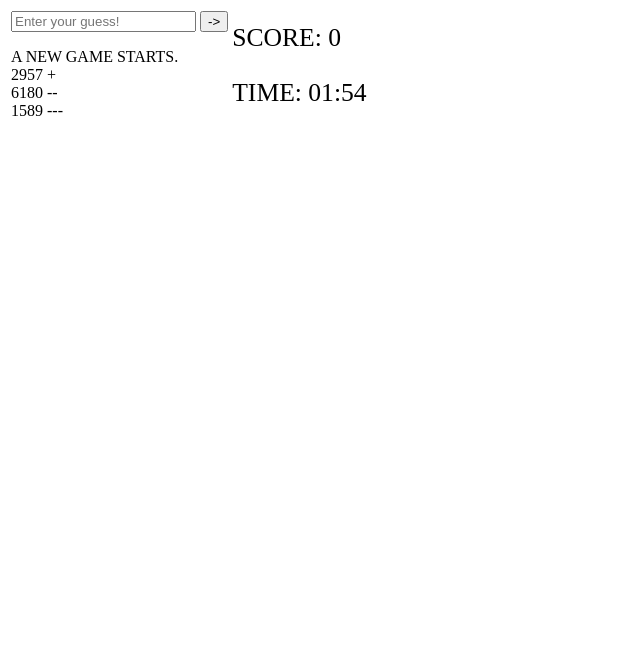
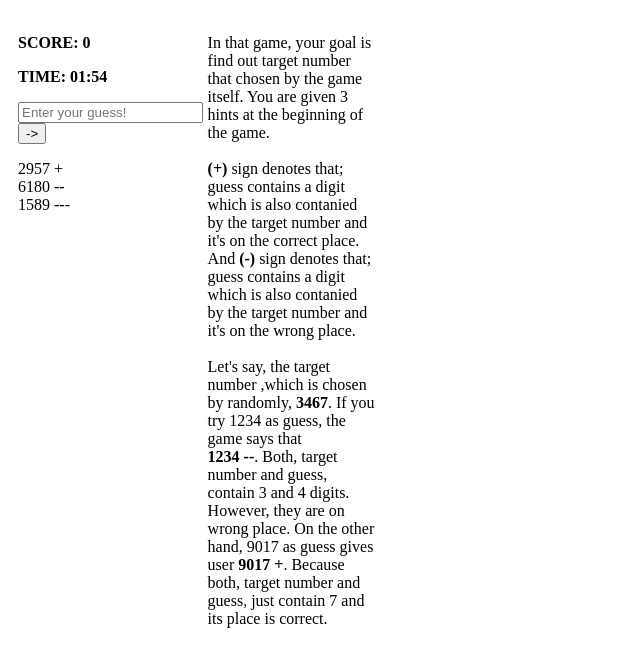
Before and after one commit to ekremdemirhan/guessTheNumber, a website: page index.html in a window 1280 px wide. Shown: the whole page, without its empty margins (0-640 px from the left). Drawn offline with Linux system fonts and the light colour scheme.

Commit message:
Game description is added. Some changes on page. The most recent user guess is shown on the top of all guesses.

```diff
--- a/index.html
+++ b/index.html
@@ -1,26 +1,48 @@
 <html>
 <meta name="viewport" content="width=device-width, initial-scale=1.0">
 <head>
+    <style>
+        * {
+            box-sizing: border-box;
+        }
+
+        .column {
+            float: left;
+            width: 15%;
+            padding: 10px;
+        }
+
+        .row:after {
+            content: "";
+            display: table;
+            clear: both;
+        }
+    </style>
 </head>
 
 <body onload="setupGame()">
 <script type="text/javascript" src="./index.js"></script>
 
-<table>
-    <colgroup>
-        <col>
-        <col>
-    </colgroup>
-    <td>
-        <input  id="userGuess" type="text" placeholder="Enter your guess!"/>
+
+<div class="row">
+    <div class="column">
+        <p id="score" style="font-size:100%; font-weight: bolder"></p>
+        <p id="timer" style="font-size:100%; font-weight: bolder"></p>
+        <input id="userGuess" type="text" placeholder="Enter your guess!"/>
         <input id="getUserGuess" type="button" onClick="getUserInput()" value="->"/>
         <p id="guesses"></p>
-    </td>
-    <td>
-        <p id="score" style="font-size:160%;"></p>
-        <p id="timer" style="font-size:160%;"></p>
-    </td>
-</table>
+    </div>
+    <div class="column">
+        <p id="gameDescription" style="font-size:100%;">In that game, your goal is find out target number that chosen by the game itself.
+            You are given 3 hints at the beginning of the game.<br><br>
+            <b>(+)</b> sign denotes that; guess contains a digit which is also contanied by the target number and it's on the correct place.
+            And <b>(-)</b> sign denotes that; guess contains a digit which is also contanied by the target number and it's on the wrong place. <br><br>
+            Let's say, the target number ,which is chosen by randomly, <b>3467</b>. If you try 1234 as guess, the game says that<br> <b>1234 --</b>.
+            Both, target number and guess, contain 3 and 4 digits. However, they are on wrong place. On the other hand, 9017 as guess gives user <b>9017 +</b>.
+            Because both, target number and guess, just contain 7 and its place is correct.
+        </p>
+    </div>
+</div>
 
 
 <input id="newGame" type="button" hidden="true" onclick="setupGame()" value="Start A New Game">
--- a/index.js
+++ b/index.js
@@ -1,9 +1,9 @@
 const digitArr = ['1', '2', '3', '4', '5', '6', '7', '8', '9', '0'];
 const successMessage = " IS CORRECT !! <br>";
-const failMessage = " WAS THE ANSWER. <br> YOU CAN NOT SOLVE IT :( <br>";
+const failMessage = " WAS THE ANSWER. <br> GAME OVER. <br>";
 const sleep = (milliseconds) => {
     return new Promise(resolve => setTimeout(resolve, milliseconds))
-}
+};
 
 var target;
 var remainingTime = 120;
@@ -15,14 +15,12 @@ function setupGame() {
     document.getElementById("userGuess").hidden = false;
     document.getElementById("getUserGuess").hidden = false;
     document.getElementById("newGame").hidden = true;
-    document.getElementById("guesses").innerHTML = "A NEW GAME STARTS. <br>";
+    document.getElementById("guesses").innerHTML = "";
     document.getElementById("score").innerHTML = "SCORE: " + score + "<br>";
     target = randomTarget();
     hint(target);
     remainingTime = 120;
-    score = 0;
     startTimer();
-
 }
 
 function startTimer() {
@@ -101,8 +99,8 @@ function getUserInput() {
 
 function finishGame(target, message) {
 
-    document.getElementById("guesses").innerHTML += target + message;
-    document.getElementById("guesses").innerHTML += "BE READY FOR NEXT ROUND<br>";
+    document.getElementById("guesses").innerHTML = target + message + "<br>" + document.getElementById("guesses").innerHTML;
+    document.getElementById("guesses").innerHTML = "BE READY FOR NEXT ROUND<br>" + document.getElementById("guesses").innerHTML;
     document.getElementById("userGuess").hidden = true;
     document.getElementById("getUserGuess").hidden = true;
     score++;
@@ -115,10 +113,11 @@ function finishGame(target, message) {
 
 function finishGameAsLost(target, message) {
 
-    document.getElementById("guesses").innerHTML += target + message;
+    document.getElementById("guesses").innerHTML = target + message + "<br>" + document.getElementById("guesses").innerHTML;;;
     document.getElementById("newGame").hidden = false;
     document.getElementById("userGuess").hidden = true;
     document.getElementById("getUserGuess").hidden = true;
+    score = 0;
     clearTimeout(timer);
 }
 
@@ -131,10 +130,12 @@ function checkGuess(answer) {
     if (!validate(answer)) {
         return;
     }
+
+    document.getElementById("userGuess").value = "";
     var guessResult = correctNumbers(answer, target);
     if (guessResult.match(/\+\+\+\+/)) {
         finishGame(target, successMessage);
     } else {
-        document.getElementById("guesses").innerHTML += answer + " " + guessResult + "<br>";
+        document.getElementById("guesses").innerHTML = answer + " " + guessResult + "<br>" + document.getElementById("guesses").innerHTML;
     }
 }
```
